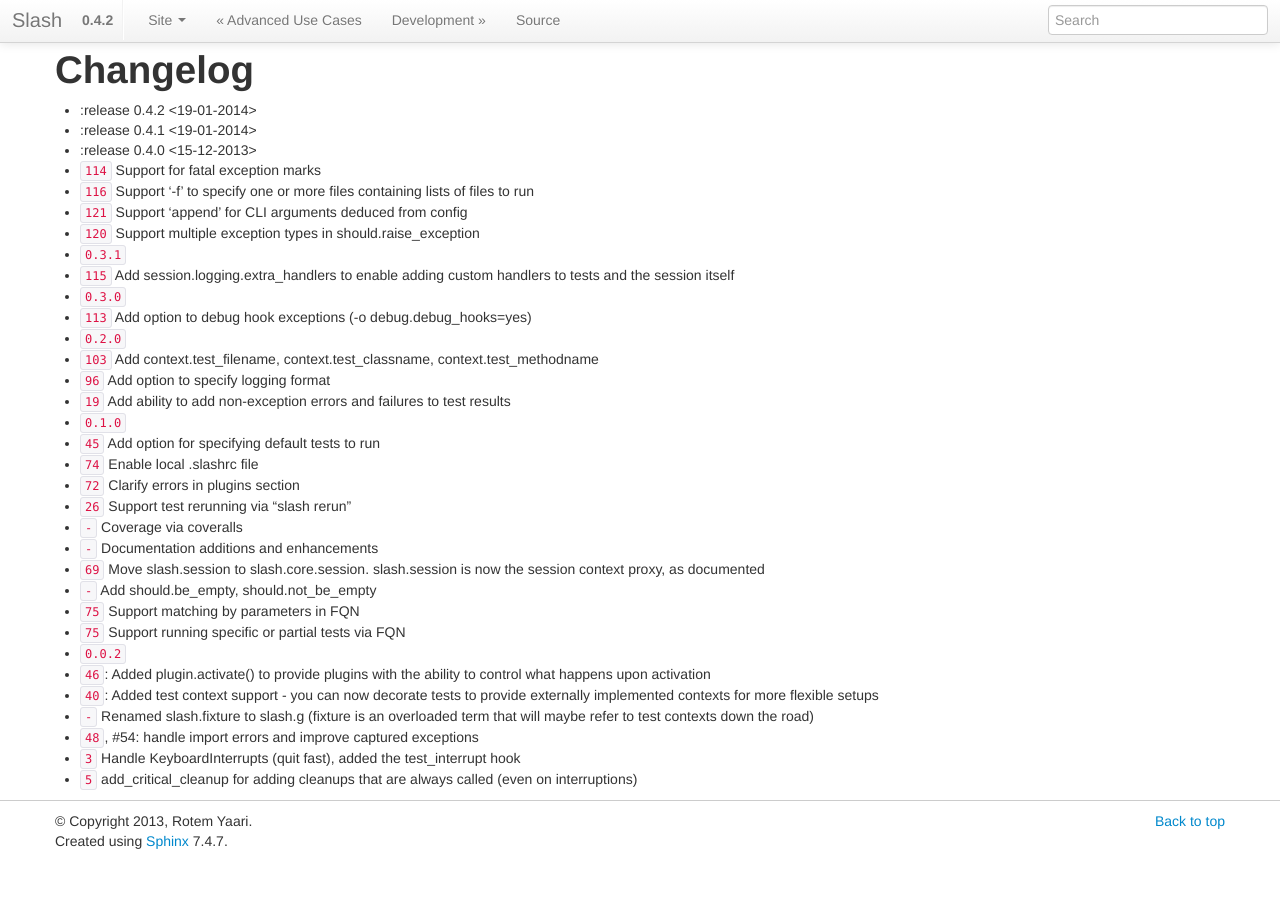
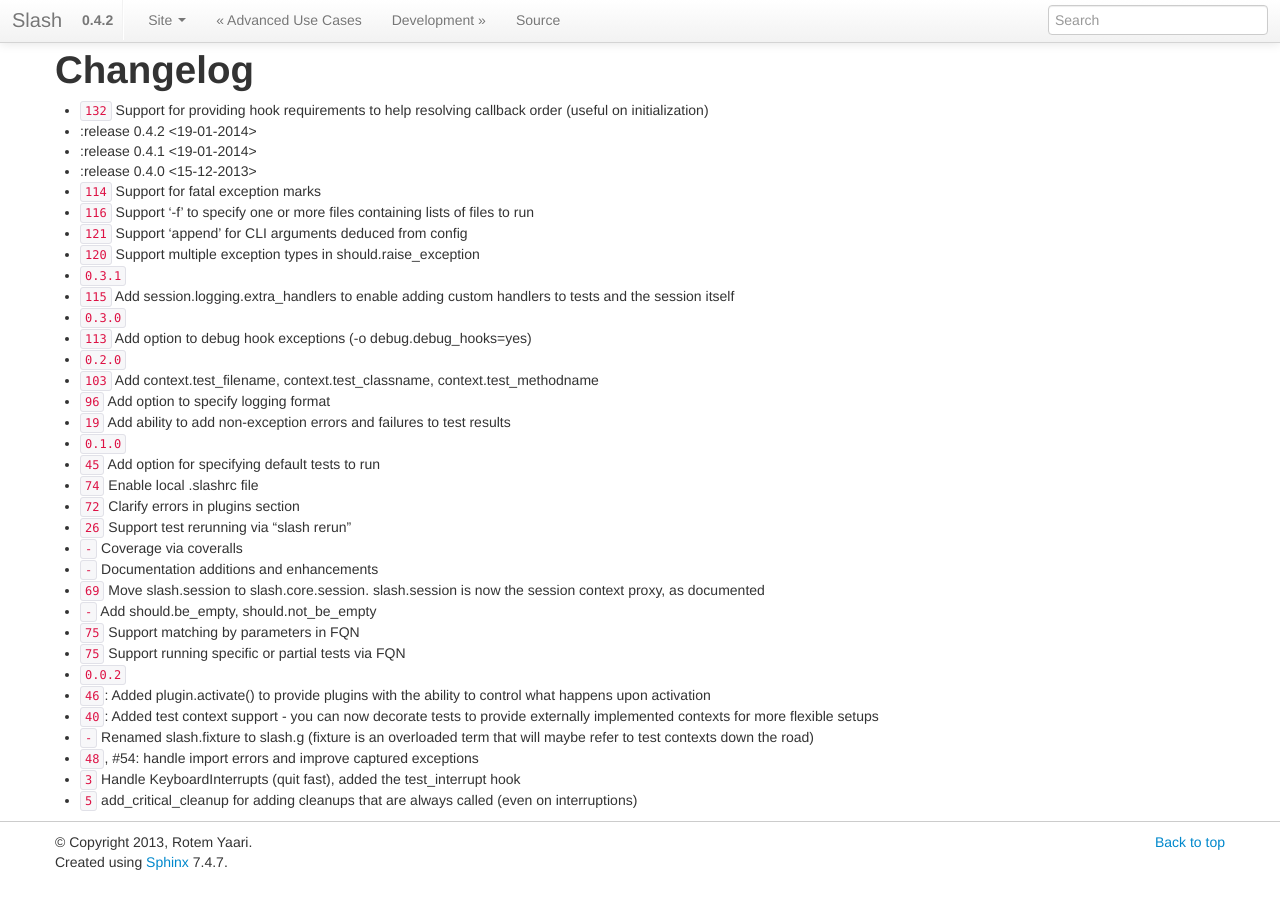
Before and after one commit to getslash/slash, a Sphinx documentation site: the page built from doc/changelog.rst, in a window 1280 px wide. Built offline with Sphinx 7.4.7, drawn with Linux system fonts in a browser that asks for light colours; cross-references to code outside the pages are shown as plain code.

Commit message:
changelog

```diff
--- a/doc/changelog.rst
+++ b/doc/changelog.rst
@@ -1,6 +1,7 @@
 Changelog
 =========
 
+* :feature:`132` Support for providing hook requirements to help resolving callback order (useful on initialization)
 * :release `0.4.2 <19-01-2014>`
 * :release `0.4.1 <19-01-2014>`
 * :release `0.4.0 <15-12-2013>`
```
